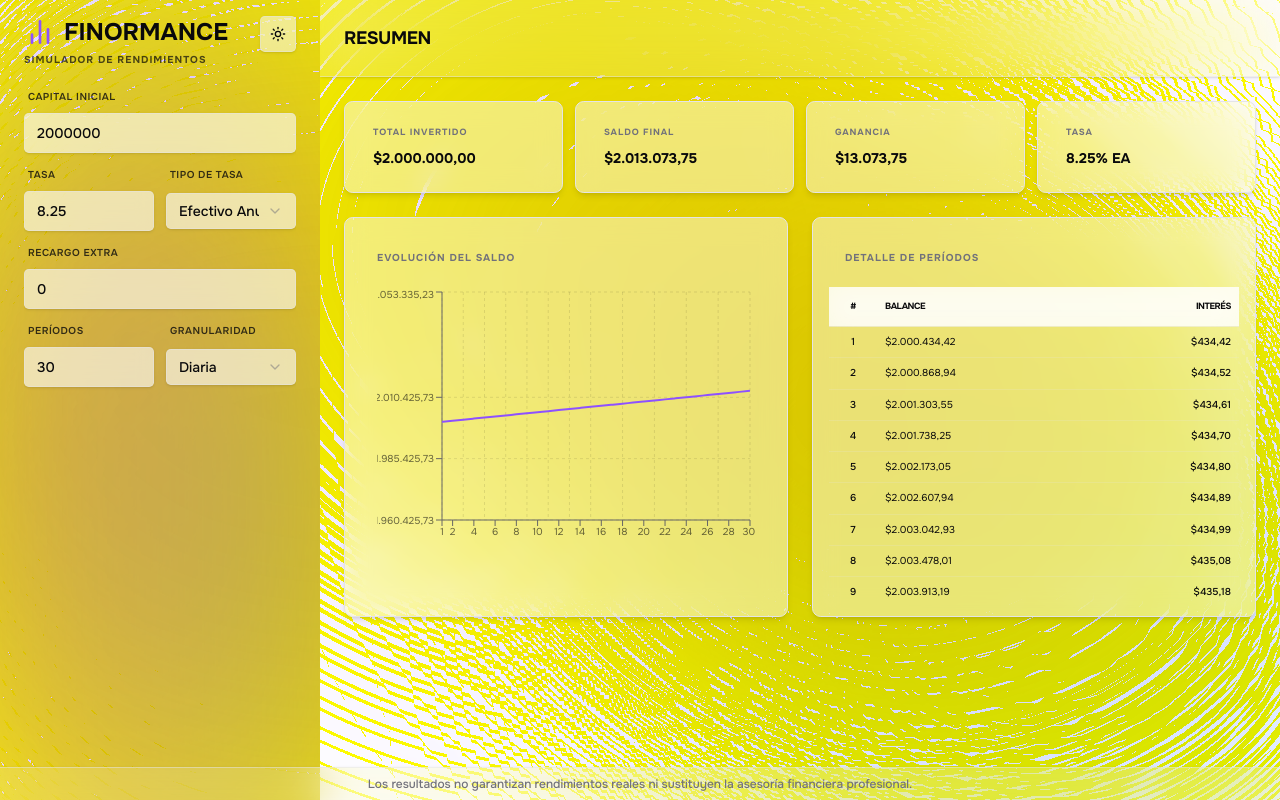
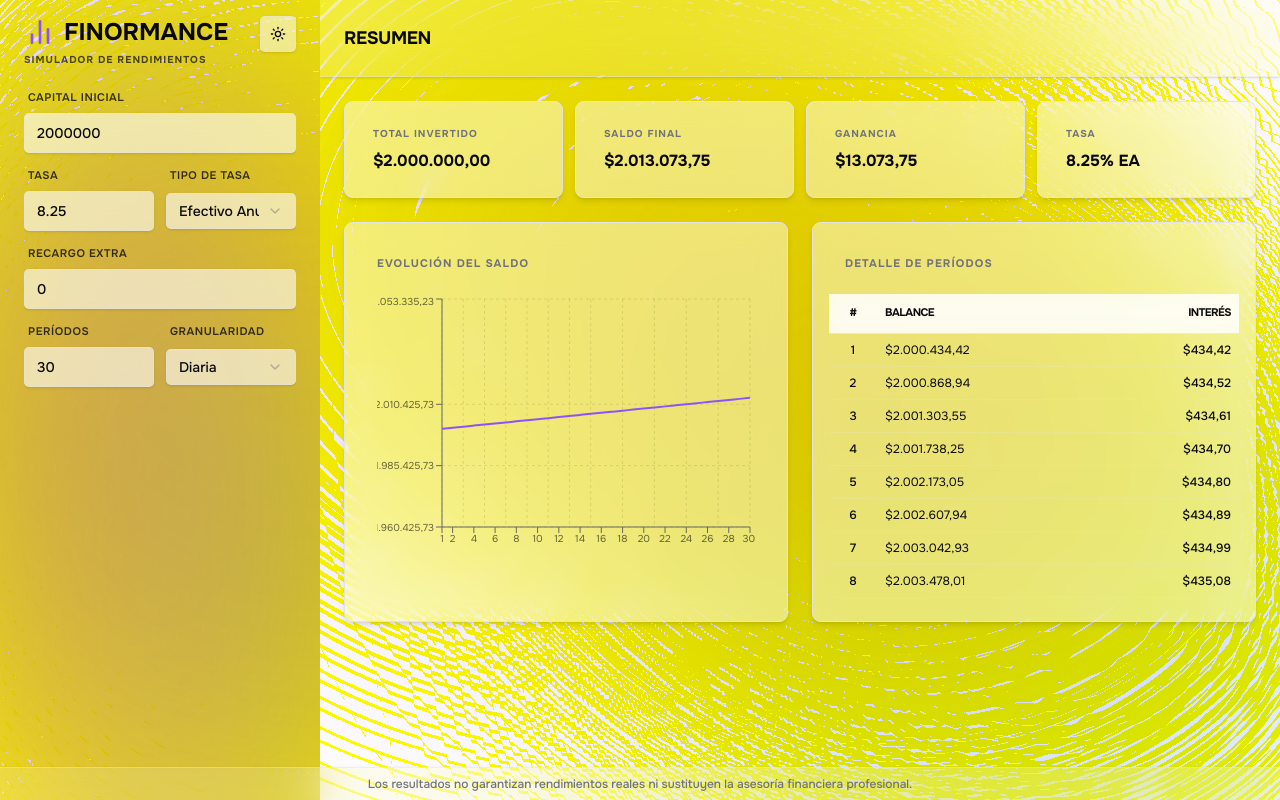
Before and after one commit to JuanLoaiza007/finormance, a Next.js app: page / in a window 1280 px wide. Built offline with nearby package versions, Linux system fonts and the light colour scheme.

Commit message:
fix: increase text size in general

```diff
--- a/src/components/features/calc/BalanceChart.jsx
+++ b/src/components/features/calc/BalanceChart.jsx
@@ -23,7 +23,7 @@ export function BalanceChart({ data, className }) {
   return (
     <Card className={className}>
       <CardHeader className="p-4 pb-0">
-        <CardTitle className="text-[10px] uppercase tracking-widest font-bold text-muted-foreground">
+        <CardTitle className="text-[11px] uppercase tracking-widest font-bold text-muted-foreground">
           Evolución del Saldo
         </CardTitle>
       </CardHeader>
@@ -48,7 +48,7 @@ export function BalanceChart({ data, className }) {
               formatter={(value) => formatterToCOP.format(value)}
               labelFormatter={(label) => `PERÍODO ${label}`}
               contentStyle={{
-                fontSize: 10,
+                fontSize: 11,
                 backgroundColor: "var(--popover)",
                 borderColor: "var(--border)",
                 borderRadius: "var(--radius)",
--- a/src/components/features/calc/FormField.jsx
+++ b/src/components/features/calc/FormField.jsx
@@ -2,7 +2,7 @@ import { cn } from "@/lib/utils";
 
 export function FormField({ label, error, children, className }) {
   const labelClass =
-    "text-foreground/80 dark:text-muted-foreground font-semibold ml-1 truncate h-5 flex items-center uppercase text-[10px] tracking-wider";
+    "text-foreground/80 dark:text-muted-foreground font-semibold ml-1 truncate h-5 flex items-center uppercase text-[11px] tracking-wider";
   const errorClass =
     "text-[10px] font-medium text-destructive ml-1 leading-tight truncate h-4 uppercase";
 
--- a/src/components/features/calc/ScheduleTable.jsx
+++ b/src/components/features/calc/ScheduleTable.jsx
@@ -21,7 +21,7 @@ export function ScheduleTable({ data, className, formData }) {
       }
     >
       <CardHeader className="p-4 pb-0">
-        <CardTitle className="text-[10px] uppercase tracking-widest font-bold text-muted-foreground">
+        <CardTitle className="text-[11px] uppercase tracking-widest font-bold text-muted-foreground">
           Detalle de Períodos
         </CardTitle>
       </CardHeader>
@@ -29,18 +29,18 @@ export function ScheduleTable({ data, className, formData }) {
         <Table>
           <TableHeader className="sticky top-0 bg-background/80 backdrop-blur-md z-10">
             <TableRow className="hover:bg-transparent border-b border-border/50">
-              <TableHead className="w-12 text-center text-[9px] uppercase font-bold tracking-tighter">
+              <TableHead className="w-12 text-center text-[11px] uppercase font-bold tracking-tighter">
                 #
               </TableHead>
-              <TableHead className="text-[9px] uppercase font-bold tracking-tighter">
+              <TableHead className="text-[11px] uppercase font-bold tracking-tighter">
                 Balance
               </TableHead>
               {showInvestedColumn && (
-                <TableHead className="text-[9px] uppercase font-bold tracking-tighter">
+                <TableHead className="text-[11px] uppercase font-bold tracking-tighter">
                   Invertido
                 </TableHead>
               )}
-              <TableHead className="text-right text-[9px] uppercase font-bold tracking-tighter">
+              <TableHead className="text-right text-[11px] uppercase font-bold tracking-tighter">
                 Interés
               </TableHead>
             </TableRow>
@@ -51,20 +51,20 @@ export function ScheduleTable({ data, className, formData }) {
                 key={row.Period}
                 className="border-b border-border/20 last:border-0"
               >
-                <TableCell className="text-center font-medium text-[10px] uppercase">
+                <TableCell className="text-center font-medium text-xs uppercase">
                   {row.Period}
                 </TableCell>
-                <TableCell className="text-[10px] uppercase">
+                <TableCell className="text-xs uppercase">
                   {"$"}
                   {formatterToCOP.format(row.Balance.toFixed(2))}
                 </TableCell>
                 {showInvestedColumn && (
-                  <TableCell className="text-[10px] uppercase">
+                  <TableCell className="text-xs uppercase">
                     {"$"}
                     {formatterToCOP.format(row.Invested.toFixed(2))}
                   </TableCell>
                 )}
-                <TableCell className="text-right font-medium text-[10px] uppercase">
+                <TableCell className="text-right font-medium text-xs uppercase">
                   {"$"}
                   {formatterToCOP.format(row.InterestPeriod.toFixed(2))}
                 </TableCell>
--- a/src/components/features/calc/SummarySection.jsx
+++ b/src/components/features/calc/SummarySection.jsx
@@ -24,19 +24,19 @@ export default function SummarySection({ summary, formData }) {
   ];
 
   return (
-    <div className="grid grid-cols-4 md:grid-cols-4 gap-3 w-full">
+    <div className="grid grid-cols-4 gap-3 w-full">
       {items.map((item) => (
         <Card
           key={item.title}
           className="flex flex-col p-0 overflow-hidden min-w-0"
         >
           <CardHeader className="p-2 px-3 pb-0">
-            <CardTitle className="text-[9px] uppercase tracking-widest text-muted-foreground font-bold truncate">
+            <CardTitle className="text-[10px] uppercase tracking-widest text-muted-foreground font-bold truncate">
               {item.title}
             </CardTitle>
           </CardHeader>
           <CardContent className="p-2 px-3 pt-0.5">
-            <p className="text-xs md:text-sm font-bold text-foreground truncate uppercase">
+            <p className="text-sm md:text-base font-bold text-foreground truncate uppercase">
               {item.value}
             </p>
           </CardContent>
```
